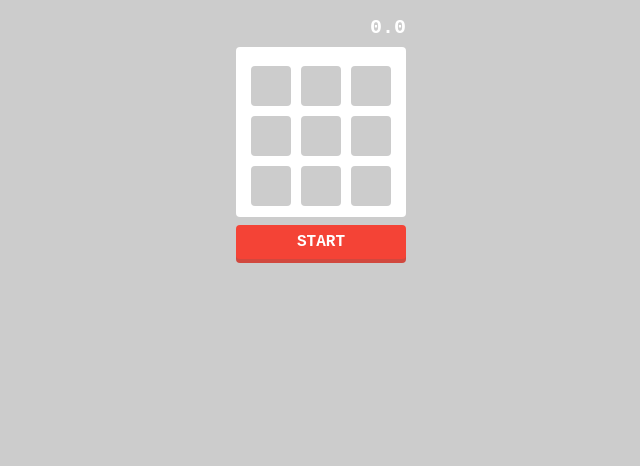
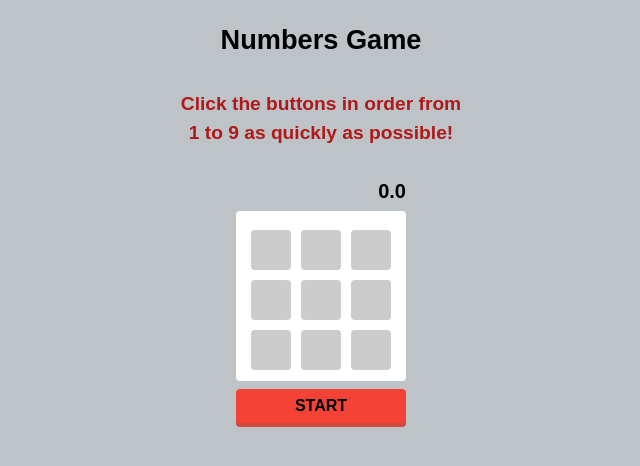
Before and after one commit to KoiCode7/Numbers-Game, a plain HTML site: page index.html in a window 1280 px wide. Shown: the whole page, without its empty margins (319-959 px from the left). Drawn offline with Linux system fonts and the light colour scheme.

Commit message:
Added title and explanation

```diff
--- a/css/style.css
+++ b/css/style.css
@@ -1,10 +1,34 @@
 body {
-  background: #ccc;
-  color: #fff;
-  font-family: "Courier New", Courier, sans-serif;
+  background: #bdc3c7;
+  font-family: Arial, Helvetica, sans-serif;
   font-size: 16px;
   font-weight: bold;
 }
+
+
+.titleContainer {
+  display: flex;
+  flex-wrap: wrap;
+text-align: center;
+}
+
+.titleContainer h1 {
+  width: 100%;
+  font-size: 1.7rem;
+  margin-top: 16px;
+}
+
+.titleContainer p {
+  width: 100%;
+  font-size: 1.2rem;
+  color: #b01919;
+  margin: 16px 0;
+  line-height: 1.5;
+}
+
+
+
+
 
 #container {
   /* 50px * 2 + 10px * 2 */
--- a/index.html
+++ b/index.html
@@ -8,6 +8,14 @@
     <link rel="stylesheet" href="css/style.css" />
   </head>
   <body>
+    <div class="titleContainer">
+      <h1>Numbers Game</h1>
+      <p>
+        Click the buttons in order from <br>
+        1 to 9 as quickly as possible!
+      </p>
+    </div>
+
     <div id="container">
       <div id="timer">0.0</div>
       <ul id="board"></ul>
```
